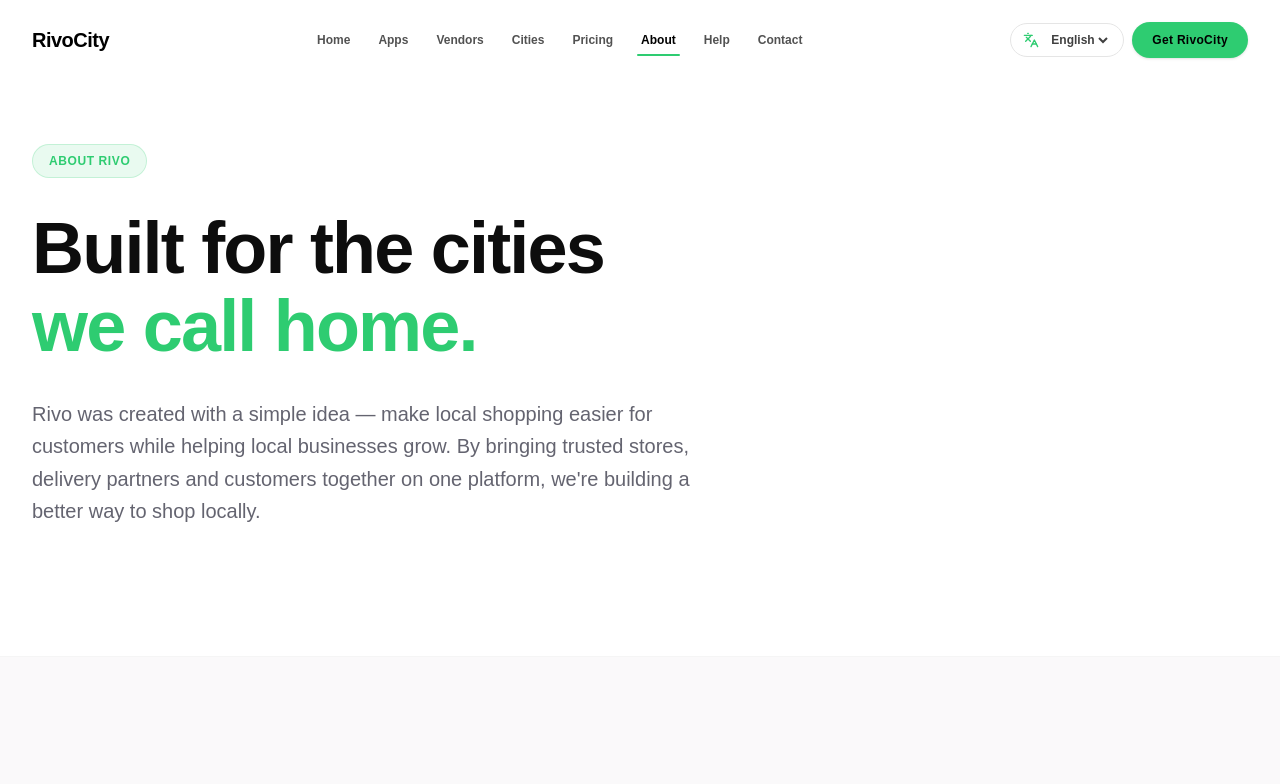
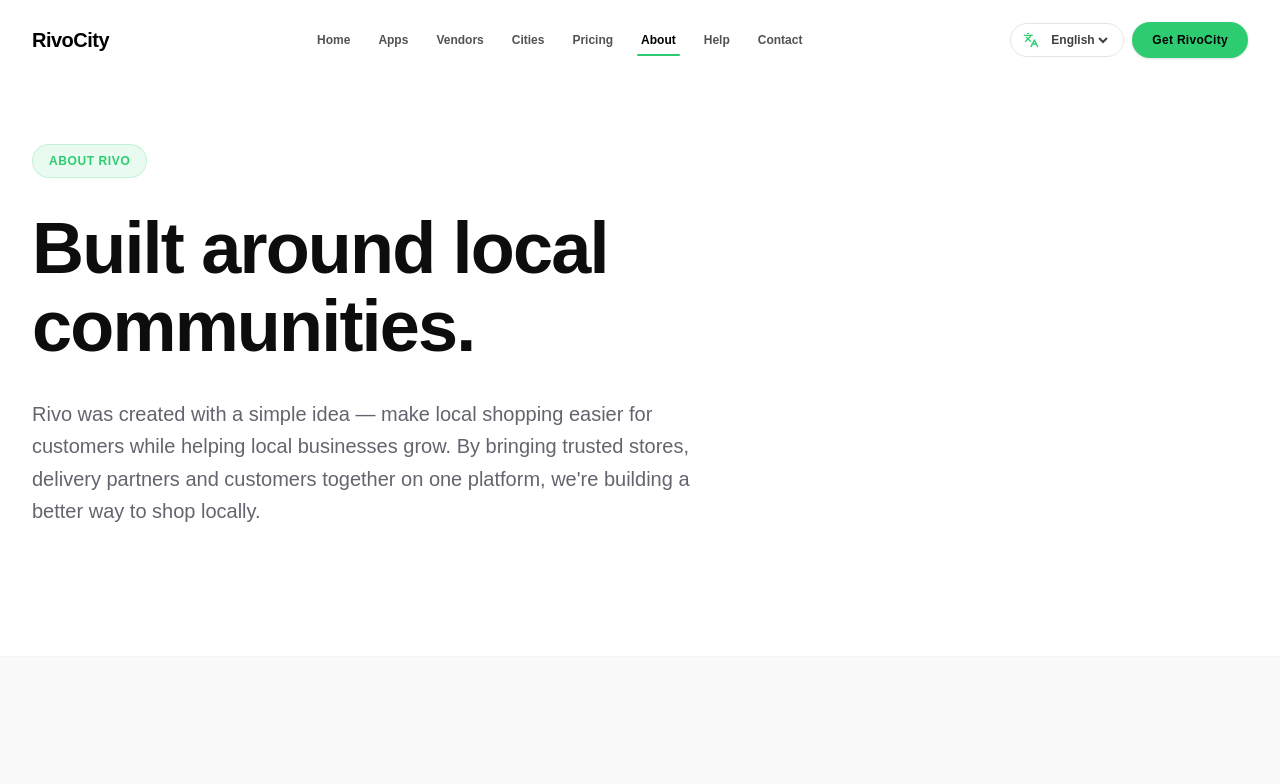
Before and after one commit to rivocity1-glitch/rivo-website, a React (Vite) app: page /about in a window 1280 px wide. Shown: the top 784 px of the page. Built offline with nearby package versions, Linux system fonts and the light colour scheme.

Commit message:
Fix localized hero heading in About.tsx

```diff
--- a/src/pages/About.tsx
+++ b/src/pages/About.tsx
@@ -73,8 +73,8 @@ export const About: React.FC = () => {
               transition={{ duration: 0.6, delay: 0.1, ease: "easeOut" }}
               className="text-5xl sm:text-6xl xl:text-7xl font-extrabold tracking-tight text-brand-black leading-[1.08]"
             >
-              Built for the cities <br />
-              <span className="text-brand-primary">we call home.</span>
+              {t('about.hero.title')} <br />
+              <span className="text-brand-primary"></span>
             </motion.h1>
 
             {/* Paragraph */}
```
